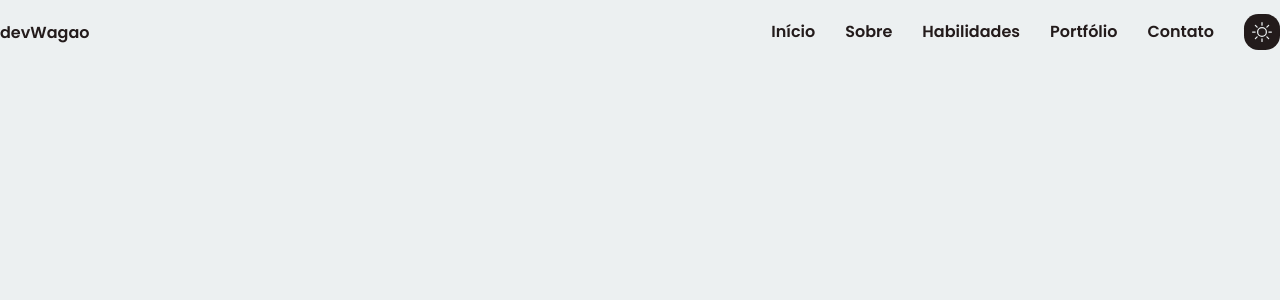
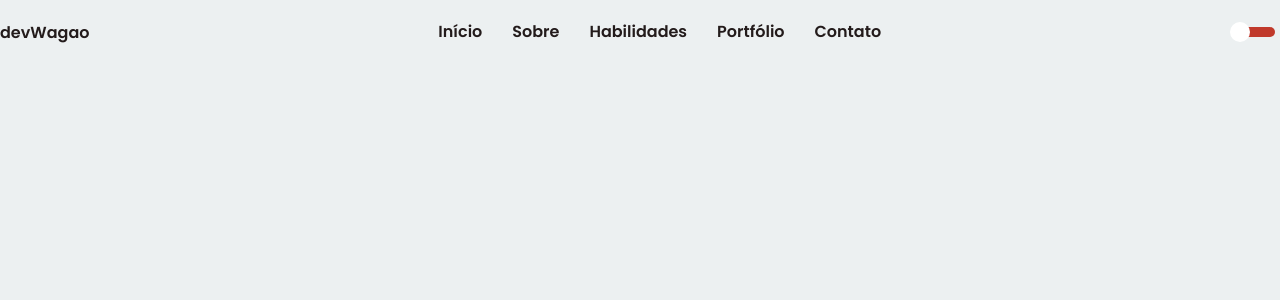
Before and after one commit to WagaoFC/devWagao, a React (Vite) app: page / in a window 1280 px wide. Shown: the top 300 px of the page. Built offline with nearby package versions, Linux system fonts and the light colour scheme.

Commit message:
adicionando dark mode

```diff
--- a/package.json
+++ b/package.json
@@ -14,6 +14,7 @@
     "react-dom": "^17.0.2",
     "react-icons": "^4.3.1",
     "react-lottie": "^1.2.3",
+    "react-switch": "^6.0.0",
     "styled-components": "^5.3.3"
   },
   "devDependencies": {
--- a/src/App.tsx
+++ b/src/App.tsx
@@ -1,12 +1,21 @@
+import { useState } from 'react'
 import { Header } from './components/Header'
 import { GlobalStyle } from './styles/global'
+import { ThemeProvider } from 'styled-components'
+import light from './styles/themes/light'
+import dark from './styles/themes/dark'
 
 export function App() {
+  const [theme, setTheme] = useState(light)
+
+  const toggleTheme = () => {
+    setTheme(theme.title === 'light' ? dark : light)
+  }
+
   return (
-    <>
+    <ThemeProvider theme={theme}>
       <GlobalStyle />
-      <Header />
-    </>
-
+      <Header toggleTheme={toggleTheme}/>
+    </ThemeProvider>
   )
 }
--- a/src/components/Header/index.tsx
+++ b/src/components/Header/index.tsx
@@ -1,7 +1,16 @@
+import { useContext } from 'react'
 import { Container, NavMenu } from './styled'
 import { DarkModeButton } from '../DarkModeButton'
+import { ThemeContext } from 'styled-components'
+import Switch from 'react-switch'
 
-export function Header() {
+interface Props {
+    toggleTheme(): void
+}
+
+export function Header<Props>({toggleTheme}) {
+    const { title } = useContext(ThemeContext)
+
     return (
         <Container>
                 <a href="#">devWagao</a>
@@ -11,8 +20,19 @@ export function Header() {
                     <a href="#skills">Habilidades</a>
                     <a href="#portfolio">Portfólio</a>
                     <a href="#contact">Contato</a>
-                    <DarkModeButton />
+                    {/* <DarkModeButton onChange={toggleTheme}/> */}
                 </NavMenu>
+                <Switch
+                    onChange={toggleTheme}
+                    checked={title === 'dark'}
+                    checkedIcon={false}
+                    uncheckedIcon={false}
+                    height={10}
+                    width={40}
+                    handleDiameter={20}
+                    offColor={'#c0392b'}
+                    onColor={'#f39c12'}
+                />
         </Container>
     )
 }
--- a/src/styles/global.ts
+++ b/src/styles/global.ts
@@ -29,7 +29,7 @@ export const GlobalStyle = createGlobalStyle`
     }
 
     body {
-        background: var(--background-light);
+        background: ${props => props.theme.colors.background};
         -webkit-font-smoothing: antialiased;
     }
 
--- /dev/null
+++ b/src/styles/themes/dark.ts
@@ -0,0 +1,10 @@
+export default {
+    title: 'dark',
+
+    colors: {
+        primary: '#ecf0f1',
+        secundary: '#00a1e4',
+        background: '#231b1b',
+        text: '#ecf0f1'
+    }
+}
--- a/src/styles/themes/light.ts
+++ b/src/styles/themes/light.ts
@@ -2,5 +2,9 @@ export default {
     title: 'light',
 
     colors: {
+        primary: '#231b1b',
+        secundary: '#00a1e4',
+        background: '#ecf0f1',
+        text: '#333'
     }
 }
--- a/tsconfig.json
+++ b/tsconfig.json
@@ -16,5 +16,6 @@
     "noEmit": true,
     "jsx": "react-jsx"
   },
-  "include": ["./src"]
+  "include": ["./src"],
+  "files": ["src/styles/styled.d.ts"]
 }
```
Also changed, not shown: src/styles/styled.d.ts (added, +14 -0 lines), 1 other file (tests, documents, lock files or other folders).
